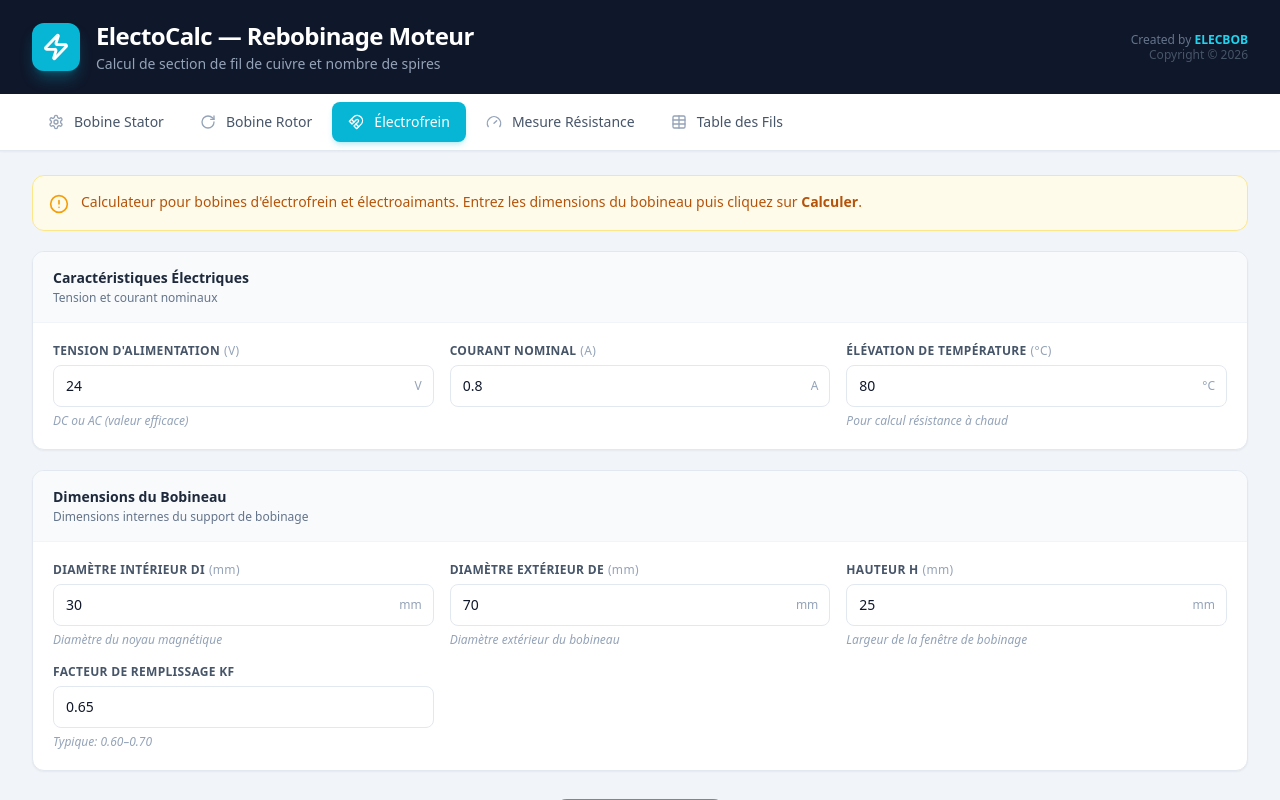
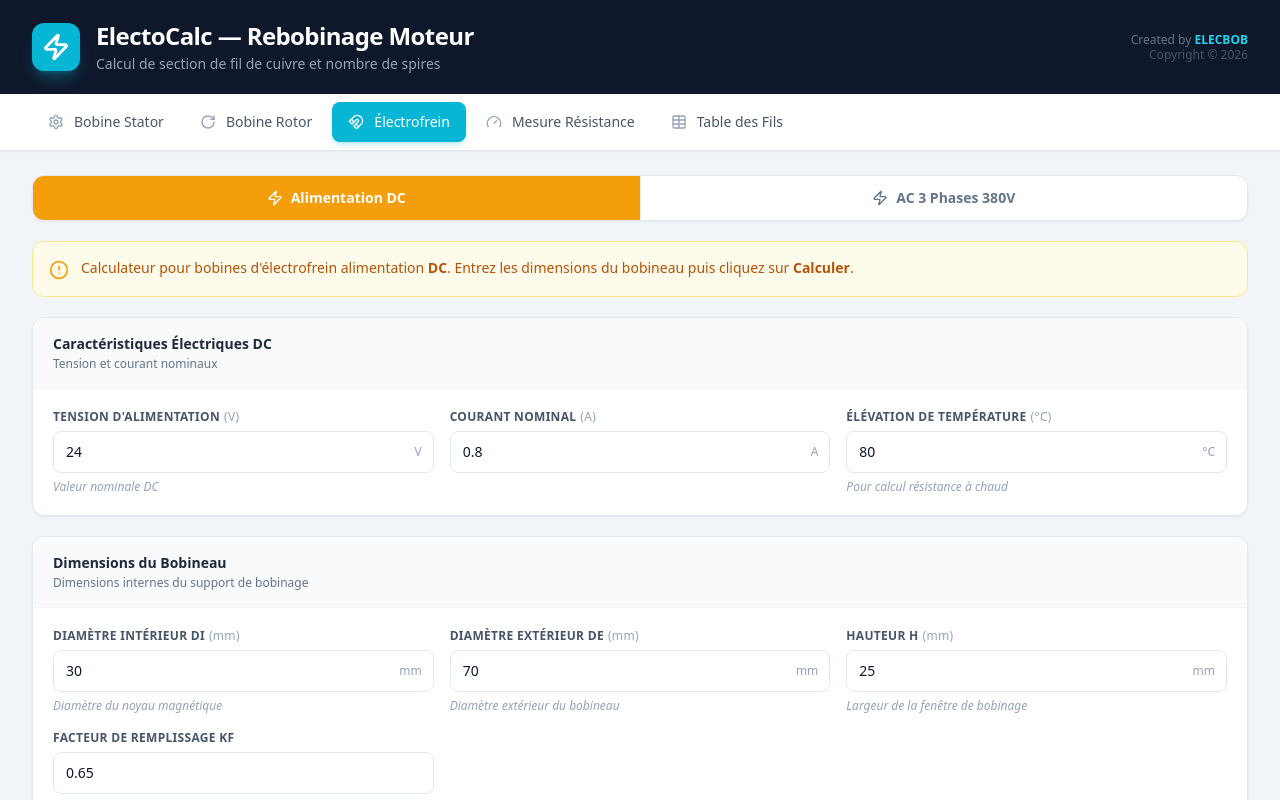
Before and after one commit to bobsa143/ElectoCalc, a React (Vite) app: page / in a window 1280 px wide. Both pictures are taken after a click on the button "Électrofrein". Shown: the top 800 px of the page. Built offline with nearby package versions, Linux system fonts and the light colour scheme.

Commit message:
Updated calculations.ts

```diff
--- a/src/components/ElectrofreinCalculator.tsx
+++ b/src/components/ElectrofreinCalculator.tsx
@@ -1,6 +1,6 @@
 import { useState } from 'react';
-import { Magnet, Cable, Thermometer, AlertCircle, CheckCircle2 } from 'lucide-react';
-import type { ElectrofreinInputs, ElectrofreinResults } from '../types';
+import { Magnet, Cable, Thermometer, AlertCircle, CheckCircle2, Zap } from 'lucide-react';
+import type { ElectrofreinInputs, ElectrofreinResults, ElectrofreinSupplyType } from '../types';
 import { calcElectrofrein } from '../utils/calculations';
 import InputField from './InputField';
 import ResultCard from './ResultCard';
@@ -8,19 +8,37 @@ import SectionPanel from './SectionPanel';
 import CalculateButton from './CalculateButton';
 import GlossarySection from './GlossarySection';
 
-const DEFAULT: ElectrofreinInputs = {
-  voltage: 24, current: 0.8, innerDiameter: 30,
-  outerDiameter: 70, coilHeight: 25, fillFactor: 0.65, temperatureRise: 80,
+const DEFAULT_DC: ElectrofreinInputs = {
+  supplyType: 'dc',
+  voltage: 24, current: 0.8, frequency: 50, powerFactor: 1,
+  innerDiameter: 30, outerDiameter: 70, coilHeight: 25,
+  fillFactor: 0.65, temperatureRise: 80,
+};
+
+const DEFAULT_AC3: ElectrofreinInputs = {
+  supplyType: 'ac3phase',
+  voltage: 380, current: 0.5, frequency: 50, powerFactor: 0.85,
+  innerDiameter: 40, outerDiameter: 90, coilHeight: 35,
+  fillFactor: 0.65, temperatureRise: 80,
 };
 
 export default function ElectrofreinCalculator() {
-  const [inp, setInp] = useState<ElectrofreinInputs>(DEFAULT);
+  const [supplyType, setSupplyType] = useState<ElectrofreinSupplyType>('dc');
+  const [inp, setInp] = useState<ElectrofreinInputs>(DEFAULT_DC);
   const [res, setRes] = useState<ElectrofreinResults | null>(null);
   const [error, setError] = useState<string | null>(null);
 
+  const handleSupplyChange = (type: ElectrofreinSupplyType) => {
+    setSupplyType(type);
+    setInp(type === 'dc' ? DEFAULT_DC : DEFAULT_AC3);
+    setRes(null);
+    setError(null);
+  };
+
   const set = <K extends keyof ElectrofreinInputs>(key: K, val: ElectrofreinInputs[K]) => {
     setInp(prev => ({ ...prev, [key]: val }));
-    setRes(null); setError(null);
+    setRes(null);
+    setError(null);
   };
 
   const handleCalculate = () => {
@@ -32,26 +50,120 @@ export default function ElectrofreinCalculator() {
       setError('Veuillez vérifier que toutes les valeurs sont supérieures à zéro.');
       return;
     }
+    if (supplyType === 'ac3phase' && (inp.powerFactor <= 0 || inp.powerFactor > 1)) {
+      setError('Le facteur de puissance doit être compris entre 0 et 1.');
+      return;
+    }
     try {
-      setRes(calcElectrofrein(inp)); setError(null);
+      setRes(calcElectrofrein({ ...inp, supplyType }));
+      setError(null);
     } catch {
       setError('Erreur de calcul. Veuillez vérifier les données saisies.');
     }
   };
 
+  const isAC = supplyType === 'ac3phase';
+
   return (
     <div className="space-y-5">
-      <div className="flex items-start gap-3 p-4 bg-amber-50 border border-amber-200 rounded-xl">
-        <AlertCircle className="w-5 h-5 text-amber-500 flex-shrink-0 mt-0.5" />
-        <p className="text-sm text-amber-700">
-          Calculateur pour bobines d'électrofrein et électroaimants. Entrez les dimensions du bobineau puis cliquez sur <strong>Calculer</strong>.
+      <div className="flex rounded-xl overflow-hidden border border-slate-200 bg-white shadow-sm">
+        <button
+          onClick={() => handleSupplyChange('dc')}
+          className={`flex-1 flex items-center justify-center gap-2 py-3 px-4 text-sm font-semibold transition-colors ${
+            !isAC
+              ? 'bg-amber-500 text-white'
+              : 'text-slate-500 hover:bg-slate-50'
+          }`}
+        >
+          <Zap className="w-4 h-4" />
+          Alimentation DC
+        </button>
+        <div className="w-px bg-slate-200" />
+        <button
+          onClick={() => handleSupplyChange('ac3phase')}
+          className={`flex-1 flex items-center justify-center gap-2 py-3 px-4 text-sm font-semibold transition-colors ${
+            isAC
+              ? 'bg-cyan-600 text-white'
+              : 'text-slate-500 hover:bg-slate-50'
+          }`}
+        >
+          <Zap className="w-4 h-4" />
+          AC 3 Phases 380V
+        </button>
+      </div>
+
+      <div className={`flex items-start gap-3 p-4 rounded-xl border ${
+        isAC ? 'bg-cyan-50 border-cyan-200' : 'bg-amber-50 border-amber-200'
+      }`}>
+        <AlertCircle className={`w-5 h-5 flex-shrink-0 mt-0.5 ${isAC ? 'text-cyan-500' : 'text-amber-500'}`} />
+        <p className="text-sm">
+          {isAC ? (
+            <span className="text-cyan-800">
+              <strong>Bobine AC 3 phases 380V</strong> — Alimentation directe sur réseau triphasé via pont de diodes intégré (6 impulsions).
+              La tension DC équivalente est calculée automatiquement : V<sub>dc</sub> = V<sub>ligne</sub> × 3√2 / π ≈ 1,35 × V<sub>ligne</sub>.
+            </span>
+          ) : (
+            <span className="text-amber-700">
+              Calculateur pour bobines d'électrofrein alimentation <strong>DC</strong>. Entrez les dimensions du bobineau puis cliquez sur <strong>Calculer</strong>.
+            </span>
+          )}
         </p>
       </div>
 
-      <SectionPanel title="Caractéristiques Électriques" description="Tension et courant nominaux">
-        <InputField label="Tension d'alimentation" unit="V" value={inp.voltage} onChange={v => set('voltage', v)} min={1} step={1} hint="DC ou AC (valeur efficace)" />
-        <InputField label="Courant nominal" unit="A" value={inp.current} onChange={v => set('current', v)} min={0.001} step={0.01} />
-        <InputField label="Élévation de température" unit="°C" value={inp.temperatureRise} onChange={v => set('temperatureRise', v)} min={0} max={200} step={5} hint="Pour calcul résistance à chaud" />
+      <SectionPanel
+        title={isAC ? 'Caractéristiques Réseau AC 3 Phases' : 'Caractéristiques Électriques DC'}
+        description={isAC ? 'Paramètres réseau triphasé 380V' : 'Tension et courant nominaux'}
+      >
+        <InputField
+          label={isAC ? 'Tension réseau (entre phases)' : "Tension d'alimentation"}
+          unit="V"
+          value={inp.voltage}
+          onChange={v => set('voltage', v)}
+          min={1}
+          step={1}
+          hint={isAC ? 'Standard : 380V triphasé' : 'Valeur nominale DC'}
+        />
+        <InputField
+          label={isAC ? 'Courant de ligne (par phase)' : 'Courant nominal'}
+          unit="A"
+          value={inp.current}
+          onChange={v => set('current', v)}
+          min={0.001}
+          step={0.01}
+          hint={isAC ? 'Courant efficace par phase' : undefined}
+        />
+        {isAC && (
+          <>
+            <InputField
+              label="Fréquence"
+              unit="Hz"
+              value={inp.frequency}
+              onChange={v => set('frequency', v)}
+              min={1}
+              step={1}
+              hint="50 Hz (Europe) ou 60 Hz"
+            />
+            <InputField
+              label="Facteur de puissance cos φ"
+              value={inp.powerFactor}
+              onChange={v => set('powerFactor', v)}
+              min={0.1}
+              max={1}
+              step={0.01}
+              hint="Typique : 0.80 – 0.90 pour électrofrein AC"
+            />
+          </>
+        )}
+        <InputField
+          label="Élévation de température"
+          unit="°C"
+          value={inp.temperatureRise}
+          onChange={v => set('temperatureRise', v)}
+          min={0}
+          max={200}
+          step={5}
+          hint="Pour calcul résistance à chaud"
+        />
       </SectionPanel>
 
       <SectionPanel title="Dimensions du Bobineau" description="Dimensions internes du support de bobinage">
@@ -74,32 +186,75 @@ export default function ElectrofreinCalculator() {
           <div className="flex items-center gap-2 p-3 bg-green-50 border border-green-200 rounded-xl text-sm text-green-700">
             <CheckCircle2 className="w-4 h-4 flex-shrink-0" />Calcul effectué avec succès.
           </div>
+
+          {isAC && res.dcEquivVoltage != null && (
+            <div className="p-4 bg-cyan-50 border border-cyan-200 rounded-xl">
+              <p className="text-xs font-semibold text-cyan-700 mb-2">Conversion AC 3Ph → DC (pont triphasé 6 impulsions)</p>
+              <div className="grid grid-cols-2 sm:grid-cols-4 gap-3">
+                <div className="bg-white rounded-lg p-3 border border-cyan-100 text-center">
+                  <p className="text-xs text-slate-500">V ligne AC</p>
+                  <p className="text-base font-bold text-cyan-700">{inp.voltage} <span className="text-xs font-normal">V</span></p>
+                </div>
+                <div className="bg-white rounded-lg p-3 border border-cyan-100 text-center">
+                  <p className="text-xs text-slate-500">V phase AC</p>
+                  <p className="text-base font-bold text-cyan-700">{res.phaseVoltage?.toFixed(1)} <span className="text-xs font-normal">V</span></p>
+                </div>
+                <div className="bg-white rounded-lg p-3 border border-amber-100 text-center">
+                  <p className="text-xs text-slate-500">V DC équiv.</p>
+                  <p className="text-base font-bold text-amber-600">{res.dcEquivVoltage.toFixed(1)} <span className="text-xs font-normal">V</span></p>
+                </div>
+                <div className="bg-white rounded-lg p-3 border border-amber-100 text-center">
+                  <p className="text-xs text-slate-500">I DC équiv.</p>
+                  <p className="text-base font-bold text-amber-600">{res.dcEquivCurrent?.toFixed(3)} <span className="text-xs font-normal">A</span></p>
+                </div>
+              </div>
+            </div>
+          )}
+
           <div className="grid grid-cols-1 md:grid-cols-2 xl:grid-cols-3 gap-4">
-            <ResultCard title="Résistance et Puissance" icon={<Magnet className="w-4 h-4" />} color="amber"
+            <ResultCard
+              title="Résistance et Puissance"
+              icon={<Magnet className="w-4 h-4" />}
+              color="amber"
               items={[
-                { label: 'Résistance à 20°C', value: res.resistance.toFixed(3), unit: 'Ω', highlight: true },
+                { label: 'Résistance DC bobine', value: res.resistance.toFixed(3), unit: 'Ω', highlight: true },
                 { label: `Résistance à +${inp.temperatureRise}°C`, value: res.resistanceAtTemp.toFixed(3), unit: 'Ω' },
-                { label: 'Puissance dissipée', value: res.power.toFixed(2), unit: 'W', highlight: true },
-              ]} />
-            <ResultCard title="Fil Recommandé" icon={<Cable className="w-4 h-4" />} color="cyan"
+                { label: 'Puissance absorbée', value: res.power.toFixed(2), unit: 'W', highlight: true },
+                ...(isAC && res.impedance != null ? [
+                  { label: 'Impédance par phase', value: res.impedance.toFixed(3), unit: 'Ω' },
+                  { label: 'Inductance estimée', value: res.inductance != null ? (res.inductance * 1000).toFixed(2) : '—', unit: 'mH' },
+                ] : []),
+              ]}
+            />
+            <ResultCard
+              title="Fil Recommandé"
+              icon={<Cable className="w-4 h-4" />}
+              color="cyan"
               items={[
                 { label: 'Section calculée', value: res.wireSection.toFixed(4), unit: 'mm²' },
                 { label: 'Diamètre calculé', value: res.wireDiameter.toFixed(3), unit: 'mm' },
                 { label: 'Diamètre standard', value: res.standardWireDiameter.toFixed(2), unit: 'mm', highlight: true },
                 { label: 'Section standard', value: res.standardWireSection.toFixed(5), unit: 'mm²' },
-              ]} />
-            <ResultCard title="Bobinage" icon={<Thermometer className="w-4 h-4" />} color="teal"
+              ]}
+            />
+            <ResultCard
+              title="Bobinage"
+              icon={<Thermometer className="w-4 h-4" />}
+              color="teal"
               items={[
                 { label: 'Nombre de spires', value: res.numberOfTurns, highlight: true },
                 { label: 'Longueur de fil', value: res.totalWireLength.toFixed(1), unit: 'm' },
                 { label: 'Longueur spire moy.', value: res.meanTurnLength.toFixed(1), unit: 'mm' },
                 { label: 'Masse cuivre', value: res.copperMassG.toFixed(1), unit: 'g' },
-              ]} />
+              ]}
+            />
           </div>
+
           <div className="p-4 bg-slate-50 rounded-xl border border-slate-200">
             <p className="text-xs text-slate-500">
               <span className="font-semibold text-slate-700">Formule : </span>
-              S = √(ρ × kf × A_bob × l_moy / R) — A_bob = {(((inp.outerDiameter - inp.innerDiameter) / 2) * inp.coilHeight).toFixed(1)} mm² — l_moy = {res.meanTurnLength.toFixed(1)} mm — ρ_Cu = 0,01724 Ω·mm²/m
+              S = &#x221A;(&#x03C1; &times; k<sub>f</sub> &times; A<sub>bob</sub> &times; l<sub>moy</sub> / R<sub>DC</sub>) — A<sub>bob</sub> = {(((inp.outerDiameter - inp.innerDiameter) / 2) * inp.coilHeight).toFixed(1)} mm² — l<sub>moy</sub> = {res.meanTurnLength.toFixed(1)} mm — &#x03C1;<sub>Cu</sub> = 0,01724 &#x03A9;&#x00B7;mm²/m
+              {isAC && <> — R<sub>DC</sub> calculée via pont 3Ph&nbsp;: V<sub>dc</sub> = V<sub>L</sub> &times; 3&#x221A;2/&#x03C0;</>}
             </p>
           </div>
         </>
```
Also changed, not shown: src/types/index.ts (+11 -0 lines), src/utils/calculations.ts (+50 -6 lines).
